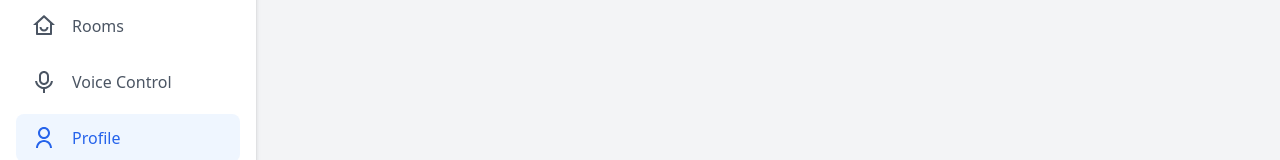
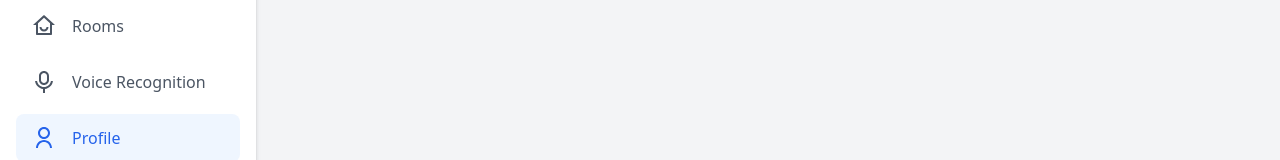
Before and after one commit to OmarZarifa/smart-home-web, a React (Vite) app: page /profile in a window 1280 px wide. Shown: the part 198-358 px from the top of the page. Built offline with nearby package versions, Linux system fonts and the light colour scheme.

Commit message:
Made a small correction in the naming of the voice recognition page in the sidebar

```diff
--- a/src/components/Sidebar.jsx
+++ b/src/components/Sidebar.jsx
@@ -32,7 +32,7 @@ const navItems = [
   {
     id: 4,
     path: "/voice-recognition",
-    label: "Voice Control",
+    label: "Voice Recognition",
     icon: <RiMicLine size={24} />,
   },
   {
```
